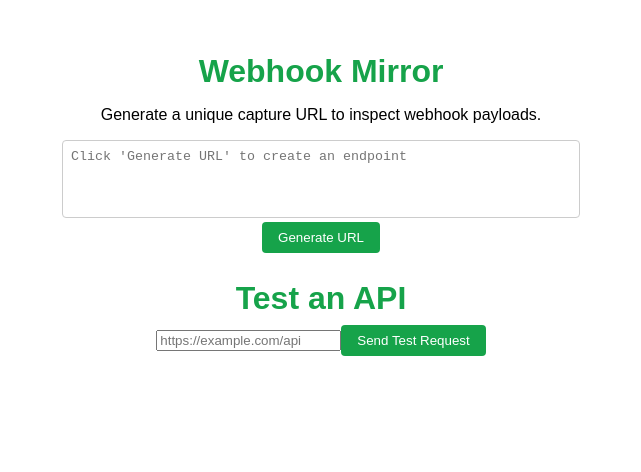
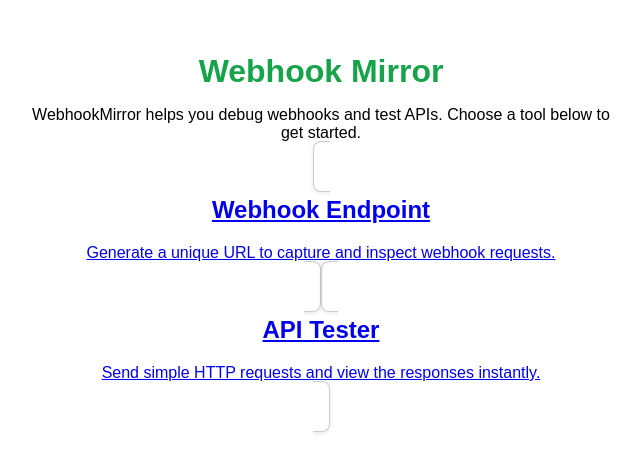
Before and after one commit to Ritwik-Shandilya/WebhookMirror, a React (Vite) app in the folder frontend/: page / in a window 1280 px wide. Shown: the top 472 px of the page, without its empty margins (319-960 px from the left). Built offline with nearby package versions, Linux system fonts and the light colour scheme.

Commit message:
Improve UI with landing page and curl examples

```diff
--- a/frontend/src/index.css
+++ b/frontend/src/index.css
@@ -90,3 +90,24 @@
   from { transform: rotate(0deg); }
   to { transform: rotate(360deg); }
 }
+
+.option-card {
+  border: 1px solid #ccc;
+  padding: 1rem;
+  border-radius: 8px;
+  box-shadow: 0 1px 4px rgba(0,0,0,0.1);
+  cursor: pointer;
+  margin-bottom: 1rem;
+}
+
+.option-card:hover {
+  box-shadow: 0 2px 6px rgba(0,0,0,0.15);
+}
+
+.code-box {
+  background-color: #f3f4f6;
+  padding: 0.5rem;
+  border-radius: 4px;
+  font-size: 0.85rem;
+  overflow-x: auto;
+}
--- a/frontend/src/main.tsx
+++ b/frontend/src/main.tsx
@@ -1,7 +1,9 @@
 import React from 'react';
 import ReactDOM from 'react-dom/client';
 import { BrowserRouter, Routes, Route } from 'react-router-dom';
-import Home from './pages/Home';
+import LandingPage from './pages/LandingPage';
+import WebhookPage from './pages/WebhookPage';
+import ApiTesterPage from './pages/ApiTesterPage';
 import EndpointPage from './pages/EndpointPage';
 import RequestPage from './pages/RequestPage';
 import './index.css';
@@ -9,7 +11,9 @@
 const App = () => (
   <BrowserRouter>
     <Routes>
-      <Route path="/" element={<Home />} />
+      <Route path="/" element={<LandingPage />} />
+      <Route path="/webhook" element={<WebhookPage />} />
+      <Route path="/api-test" element={<ApiTesterPage />} />
       <Route path="/endpoint/:uuid" element={<EndpointPage />} />
       <Route path="/endpoint/:uuid/request/:id" element={<RequestPage />} />
     </Routes>
--- /dev/null
+++ b/frontend/src/pages/ApiTesterPage.tsx
@@ -0,0 +1,45 @@
+import React, { useState } from 'react';
+
+const ApiTesterPage: React.FC = () => {
+  const [testUrl, setTestUrl] = useState('');
+  const [testResult, setTestResult] = useState<{status: number; headers: Record<string,string>; body: string} | null>(null);
+
+  const testApi = async () => {
+    if (!testUrl) return;
+    try {
+      const res = await fetch(testUrl);
+      const body = await res.text();
+      const headersObj: Record<string, string> = {};
+      res.headers.forEach((v, k) => {
+        headersObj[k] = v;
+      });
+      setTestResult({ status: res.status, headers: headersObj, body });
+    } catch (err) {
+      setTestResult({ status: 0, headers: {}, body: 'Request failed' });
+    }
+  };
+
+  return (
+    <div className="container">
+      <h1 className="header">API Tester</h1>
+      <p className="mb-4">Send HTTP requests to quickly inspect status, headers, and body.</p>
+      <input
+        className="url-box"
+        type="text"
+        value={testUrl}
+        onChange={e => setTestUrl(e.target.value)}
+        placeholder="https://example.com/api"
+      />
+      <button onClick={testApi} className="btn mt-2">Send Request</button>
+      {testResult && (
+        <div className="status mt-2">
+          <p>Status: {testResult.status}</p>
+          <pre className="headers">{JSON.stringify(testResult.headers, null, 2)}</pre>
+          <pre className="headers">{testResult.body}</pre>
+        </div>
+      )}
+    </div>
+  );
+};
+
+export default ApiTesterPage;
--- /dev/null
+++ b/frontend/src/pages/LandingPage.tsx
@@ -0,0 +1,19 @@
+import React from 'react';
+import { Link } from 'react-router-dom';
+
+const LandingPage: React.FC = () => (
+  <div className="container">
+    <h1 className="header">Webhook Mirror</h1>
+    <p className="mb-4">WebhookMirror helps you debug webhooks and test APIs. Choose a tool below to get started.</p>
+    <Link to="/webhook" className="option-card block">
+      <h2 className="text-xl font-semibold mb-1">Webhook Endpoint</h2>
+      <p>Generate a unique URL to capture and inspect webhook requests.</p>
+    </Link>
+    <Link to="/api-test" className="option-card block">
+      <h2 className="text-xl font-semibold mb-1">API Tester</h2>
+      <p>Send simple HTTP requests and view the responses instantly.</p>
+    </Link>
+  </div>
+);
+
+export default LandingPage;
--- a/frontend/src/pages/RequestPage.tsx
+++ b/frontend/src/pages/RequestPage.tsx
@@ -27,15 +27,22 @@
   return (
     <div className="p-8 space-y-4 font-sans">
       <h1 className="text-2xl font-semibold">Request {request.id}</h1>
-      <div className="font-mono text-sm">{request.method} - {request.created_at}</div>
-      <h2 className="font-semibold">Headers</h2>
-      <pre className="whitespace-pre-wrap text-xs mb-4 bg-gray-50 p-2 rounded">
-        {JSON.stringify(request.headers, null, 2)}
-      </pre>
-      <h2 className="font-semibold">Body</h2>
-      <pre className="whitespace-pre-wrap text-xs bg-gray-50 p-2 rounded">
-        {request.body}
-      </pre>
+      <div className="option-card text-left">
+        <h2 className="font-semibold mb-1">General</h2>
+        <div className="font-mono text-sm">{request.method} - {request.created_at}</div>
+      </div>
+      <div className="option-card text-left">
+        <h2 className="font-semibold mb-1">Headers</h2>
+        <pre className="code-box whitespace-pre-wrap text-xs mb-2">
+{JSON.stringify(request.headers, null, 2)}
+        </pre>
+      </div>
+      <div className="option-card text-left">
+        <h2 className="font-semibold mb-1">Body</h2>
+        <pre className="code-box whitespace-pre-wrap text-xs">
+{request.body}
+        </pre>
+      </div>
     </div>
   );
 };
--- a/frontend/src/pages/Home.tsx
+++ b/frontend/src/pages/WebhookPage.tsx
@@ -8,7 +8,7 @@
   created_at: string;
 }
 
-const Home: React.FC = () => {
+const WebhookPage: React.FC = () => {
   const [loading, setLoading] = useState(false);
   const [endpointUrl, setEndpointUrl] = useState('');
   const [captureUrl, setCaptureUrl] = useState('');
@@ -18,8 +18,6 @@
   const [apiStatus, setApiStatus] = useState<string | null>(null);
   const [apiHeaders, setApiHeaders] = useState<Record<string, string> | null>(null);
 
-  const [testUrl, setTestUrl] = useState('');
-  const [testResult, setTestResult] = useState<{status: number; headers: Record<string,string>; body: string} | null>(null);
 
   const createEndpoint = async () => {
     setLoading(true);
@@ -57,25 +55,10 @@
     }
   }, [endpointId]);
 
-  const testApi = async () => {
-    if (!testUrl) return;
-    try {
-      const res = await fetch(testUrl);
-      const body = await res.text();
-      const headersObj: Record<string, string> = {};
-      res.headers.forEach((v, k) => {
-        headersObj[k] = v;
-      });
-      setTestResult({ status: res.status, headers: headersObj, body });
-    } catch (err) {
-      setTestResult({ status: 0, headers: {}, body: 'Request failed' });
-    }
-  };
-
   return (
     <div className="container">
       <h1 className="header">Webhook Mirror</h1>
-      <p>Generate a unique capture URL to inspect webhook payloads.</p>
+      <p className="mb-4">WebhookMirror lets you capture and inspect HTTP requests. Generate a unique URL below and send your webhooks to it.</p>
       <textarea
         className="url-box"
         readOnly
@@ -87,6 +70,14 @@
           <a href={endpointUrl} target="_blank" rel="noopener noreferrer">
             Open endpoint
           </a>
+        </div>
+      )}
+      {captureUrl && (
+        <div className="curl-examples">
+          <p className="font-semibold">Example curl POST request</p>
+          <pre className="code-box">{`curl -X POST ${captureUrl} -H "Content-Type: application/json" -d '{"hello":"world"}'`}</pre>
+          <p className="font-semibold mt-2">Example curl GET request</p>
+          <pre className="code-box">{`curl ${captureUrl}`}</pre>
         </div>
       )}
       <button onClick={createEndpoint} disabled={loading} className="btn">
@@ -117,26 +108,8 @@
           )}
         </div>
       )}
-      <div className="api-test mt-4">
-        <h2 className="header">Test an API</h2>
-        <input
-          className="url-box"
-          type="text"
-          value={testUrl}
-          onChange={e => setTestUrl(e.target.value)}
-          placeholder="https://example.com/api"
-        />
-        <button onClick={testApi} className="btn mt-2">Send Test Request</button>
-        {testResult && (
-          <div className="status mt-2">
-            <p>Status: {testResult.status}</p>
-            <pre className="headers">{JSON.stringify(testResult.headers, null, 2)}</pre>
-            <pre className="headers">{testResult.body}</pre>
-          </div>
-        )}
-      </div>
     </div>
   );
 };
 
-export default Home;
+export default WebhookPage;
```
